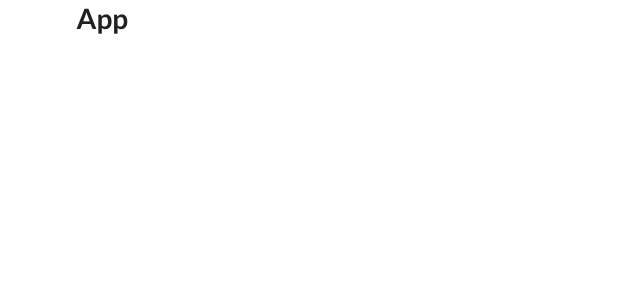
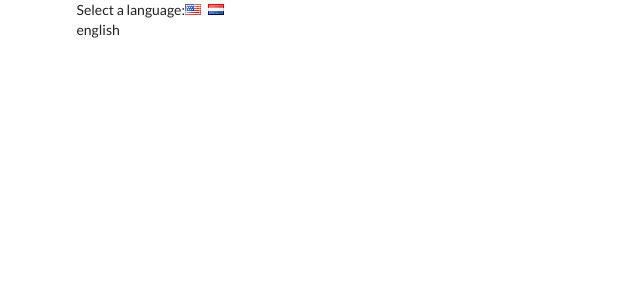
Before and after one commit to cohlerCoded/translate, a React (Create React App) app: page / in a window 1280 px wide. Shown: the top 300 px of the page, without its empty margins (0-640 px from the left). Built offline with nearby package versions, Linux system fonts and the light colour scheme.

Commit message:
select a language

```diff
--- a/src/components/App.jsx
+++ b/src/components/App.jsx
@@ -1,10 +1,31 @@
 import React, { Component } from "react";
 
 class App extends Component {
+  state = { language: "english" };
+  onLanguageChange = (language) => {
+    this.setState({ language });
+  };
+  componentDidMount() {
+    console.log(this.state);
+  }
+  componentDidUpdate() {
+    console.log(this.state);
+  }
   render() {
     return (
       <div className="ui container">
-        <h1>App</h1>
+        <div className="item">
+          Select a language:
+          <i
+            onClick={() => this.onLanguageChange("english")}
+            className="flag us"
+          />
+          <i
+            onClick={() => this.onLanguageChange("dutch")}
+            className="flag nl"
+          />
+        </div>
+        {this.state.language}
       </div>
     );
   }
```
